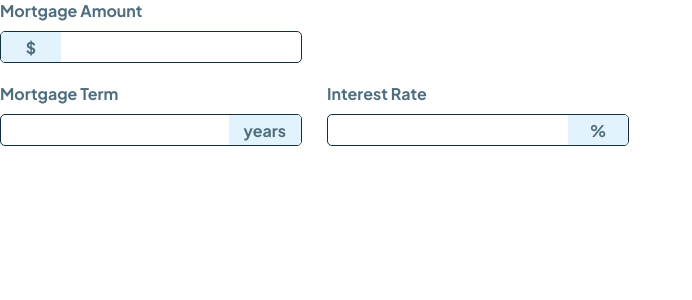
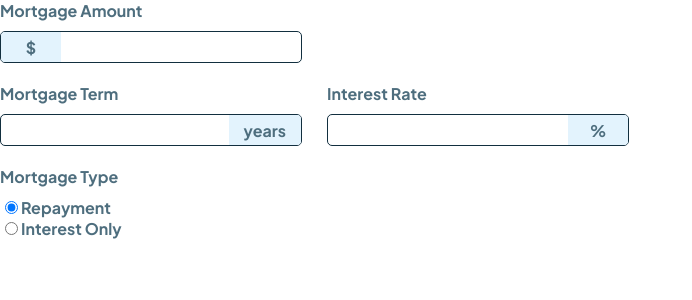
Before and after one commit to lyzboy/mortgage-repayment-calculator-main, a React (Create React App) app in the folder mortgage-calculator/: page / in a window 1280 px wide. Shown: the top 300 px of the page, without its empty margins (0-692 px from the left). Built offline with nearby package versions, Linux system fonts and the light colour scheme.

Commit message:
create CalculatorContainer.jsx, test CalculatorSelect.

```diff
--- a/mortgage-calculator/package.json
+++ b/mortgage-calculator/package.json
@@ -3,8 +3,8 @@
   "version": "0.1.0",
   "private": true,
   "dependencies": {
-    "@testing-library/jest-dom": "^5.17.0",
-    "@testing-library/react": "^13.4.0",
+    "@testing-library/jest-dom": "^6.5.0",
+    "@testing-library/react": "^16.0.1",
     "@testing-library/user-event": "^13.5.0",
     "react": "^18.3.1",
     "react-dom": "^18.3.1",
--- a/mortgage-calculator/src/App.js
+++ b/mortgage-calculator/src/App.js
@@ -1,25 +1,12 @@
-import logo from "./logo.svg";
 import "./App.css";
 import "./styles/Global.module.scss";
 
-import CalculatorInput from "./components/CalculatorInput/CalculatorInput";
+import CalculatorContainer from "./containers/CalculatorContainer";
 
 function App() {
     return (
         <div className="App">
-            <CalculatorInput label="Mortgage Amount" designator="$" />
-            <div className="testClass">
-                <CalculatorInput
-                    label="Mortgage Term"
-                    designator="years"
-                    onLeft={false}
-                />
-                <CalculatorInput
-                    label="Interest Rate"
-                    designator="%"
-                    onLeft={false}
-                />
-            </div>
+            <CalculatorContainer />
         </div>
     );
 }
--- a/mortgage-calculator/src/components/CalculatorSelect/CalculatorSelect.jsx
+++ b/mortgage-calculator/src/components/CalculatorSelect/CalculatorSelect.jsx
@@ -4,7 +4,27 @@ const CalculatorSelect = () => {
     return (
         <div className="container">
             <label>Mortgage Type</label>
-            <input type="select"></input>
+            <div>
+                <input
+                    type="radio"
+                    id="repayment"
+                    name="mortgageType"
+                    value="repayment"
+                    checked
+                />
+                <label for="repayment">Repayment</label>
+            </div>
+            <div>
+                <input
+                    type="radio"
+                    id="interestOnly"
+                    name="mortgageType"
+                    value="interestOnly"
+                />
+                <label for="interestOnly">Interest Only</label>
+            </div>
         </div>
     );
 };
+
+export default CalculatorSelect;
--- /dev/null
+++ b/mortgage-calculator/src/containers/CalculatorContainer.jsx
@@ -0,0 +1,27 @@
+import React from "react";
+
+import CalculatorInput from "../components/CalculatorInput/CalculatorInput";
+import CalculatorSelect from "../components/CalculatorSelect/CalculatorSelect";
+
+const CalculatorContainer = () => {
+    return (
+        <div>
+            <CalculatorInput label="Mortgage Amount" designator="$" />
+            <div className="testClass">
+                <CalculatorInput
+                    label="Mortgage Term"
+                    designator="years"
+                    onLeft={false}
+                />
+                <CalculatorInput
+                    label="Interest Rate"
+                    designator="%"
+                    onLeft={false}
+                />
+            </div>
+            <CalculatorSelect />
+        </div>
+    );
+};
+
+export default CalculatorContainer;
```
Also changed, not shown: 2 other files (tests, documents, lock files or other folders).
